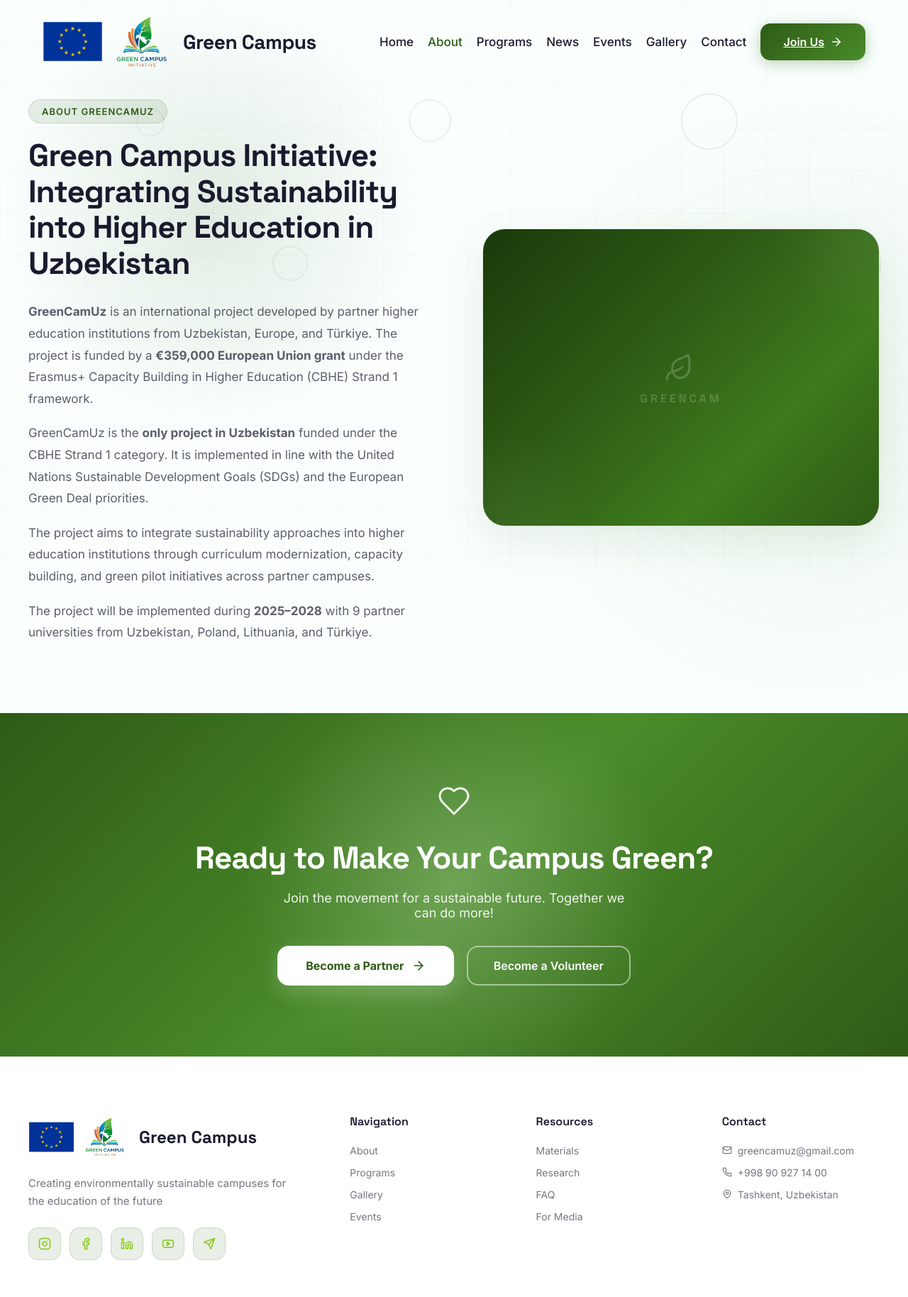
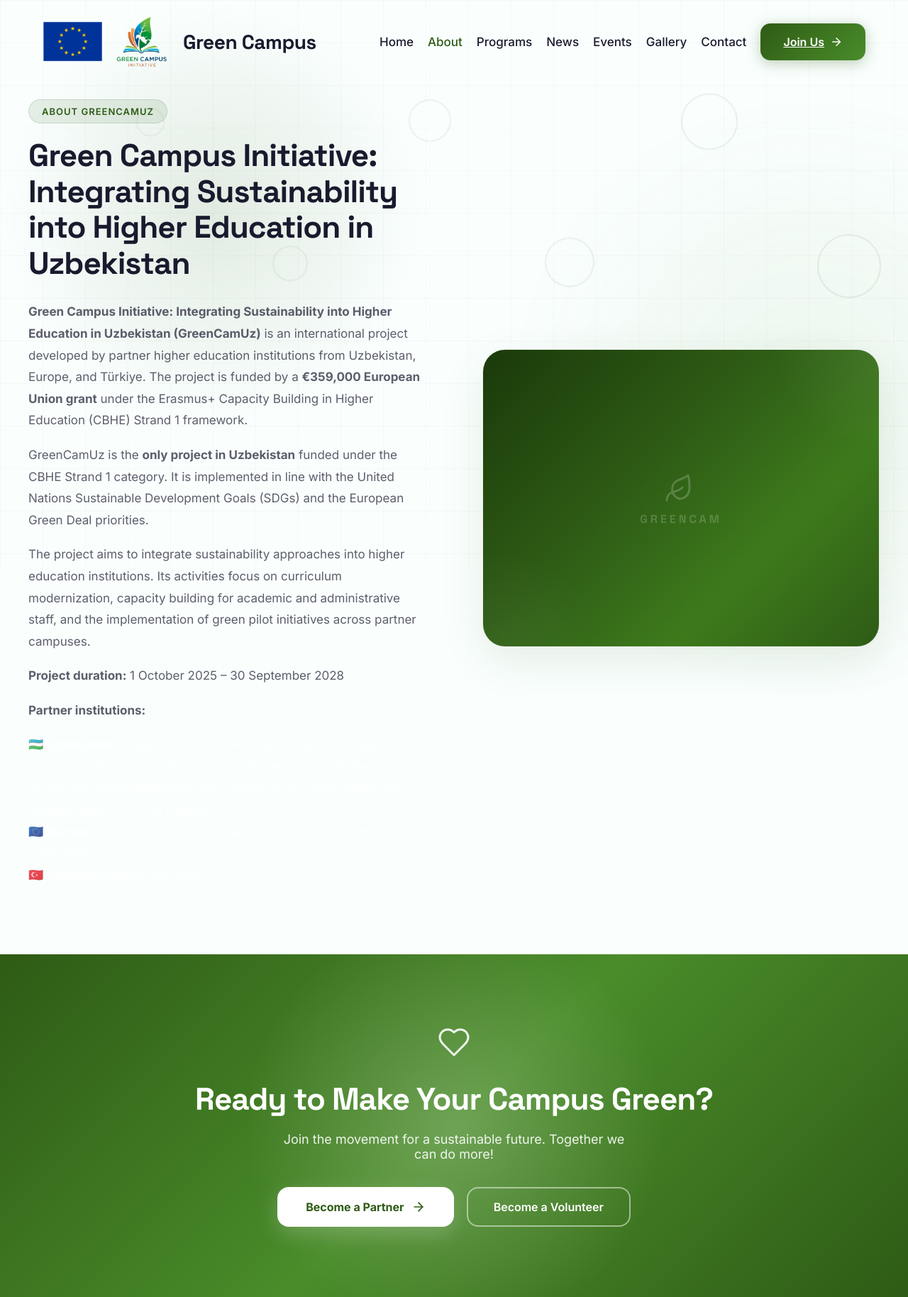
Before and after one commit to urolovforever/greencam-digital-ocean, a Django app: page /about/ in a window 1280 px wide. Shown: the top 1828 px of the page at 71% size. Run offline with Django 4.2, Linux system fonts and the light colour scheme; data that the repository does not hold is empty.

Commit message:
Update About page with GreenCamUz project info in English
Co-Authored-By: Claude Opus 4.6 (1M context) <noreply@anthropic.com>

```diff
--- a/templates/about.html
+++ b/templates/about.html
@@ -15,13 +15,20 @@
                 {% if about_content %}
                 <div class="about-paragraph">{{ about_content.content|linebreaks }}</div>
                 {% else %}
-                <p class="about-paragraph"><strong>GreenCamUz</strong> is an international project developed by partner higher education institutions from Uzbekistan, Europe, and Türkiye. The project is funded by a <strong>€359,000 European Union grant</strong> under the Erasmus+ Capacity Building in Higher Education (CBHE) Strand 1 framework.</p>
+                <p class="about-paragraph"><strong>Green Campus Initiative: Integrating Sustainability into Higher Education in Uzbekistan (GreenCamUz)</strong> is an international project developed by partner higher education institutions from Uzbekistan, Europe, and Türkiye. The project is funded by a <strong>€359,000 European Union grant</strong> under the Erasmus+ Capacity Building in Higher Education (CBHE) Strand 1 framework.</p>
 
                 <p class="about-paragraph">GreenCamUz is the <strong>only project in Uzbekistan</strong> funded under the CBHE Strand 1 category. It is implemented in line with the United Nations Sustainable Development Goals (SDGs) and the European Green Deal priorities.</p>
 
-                <p class="about-paragraph">The project aims to integrate sustainability approaches into higher education institutions through curriculum modernization, capacity building, and green pilot initiatives across partner campuses.</p>
+                <p class="about-paragraph">The project aims to integrate sustainability approaches into higher education institutions. Its activities focus on curriculum modernization, capacity building for academic and administrative staff, and the implementation of green pilot initiatives across partner campuses.</p>
 
-                <p class="about-paragraph">The project will be implemented during <strong>2025–2028</strong> with 9 partner universities from Uzbekistan, Poland, Lithuania, and Türkiye.</p>
+                <p class="about-paragraph"><strong>Project duration:</strong> 1 October 2025 – 30 September 2028</p>
+
+                <p class="about-paragraph"><strong>Partner institutions:</strong></p>
+                <ul class="about-paragraph" style="list-style: none; padding-left: 0; margin-bottom: 16px; color: rgba(255,255,255,0.75); line-height: 1.8;">
+                    <li>🇺🇿 <strong>Uzbekistan:</strong> Kokand University, Kokand University Andijan Branch, Tashkent International University, Republican Higher School of Business and Entrepreneurship, Central Asian Green University, Andijan State Technical Institute</li>
+                    <li>🇪🇺 <strong>Europe:</strong> University of Opole (Poland), Vilnius Tech University (Lithuania)</li>
+                    <li>🇹🇷 <strong>Türkiye:</strong> Karabuk University</li>
+                </ul>
                 {% endif %}
             </div>
 
```
